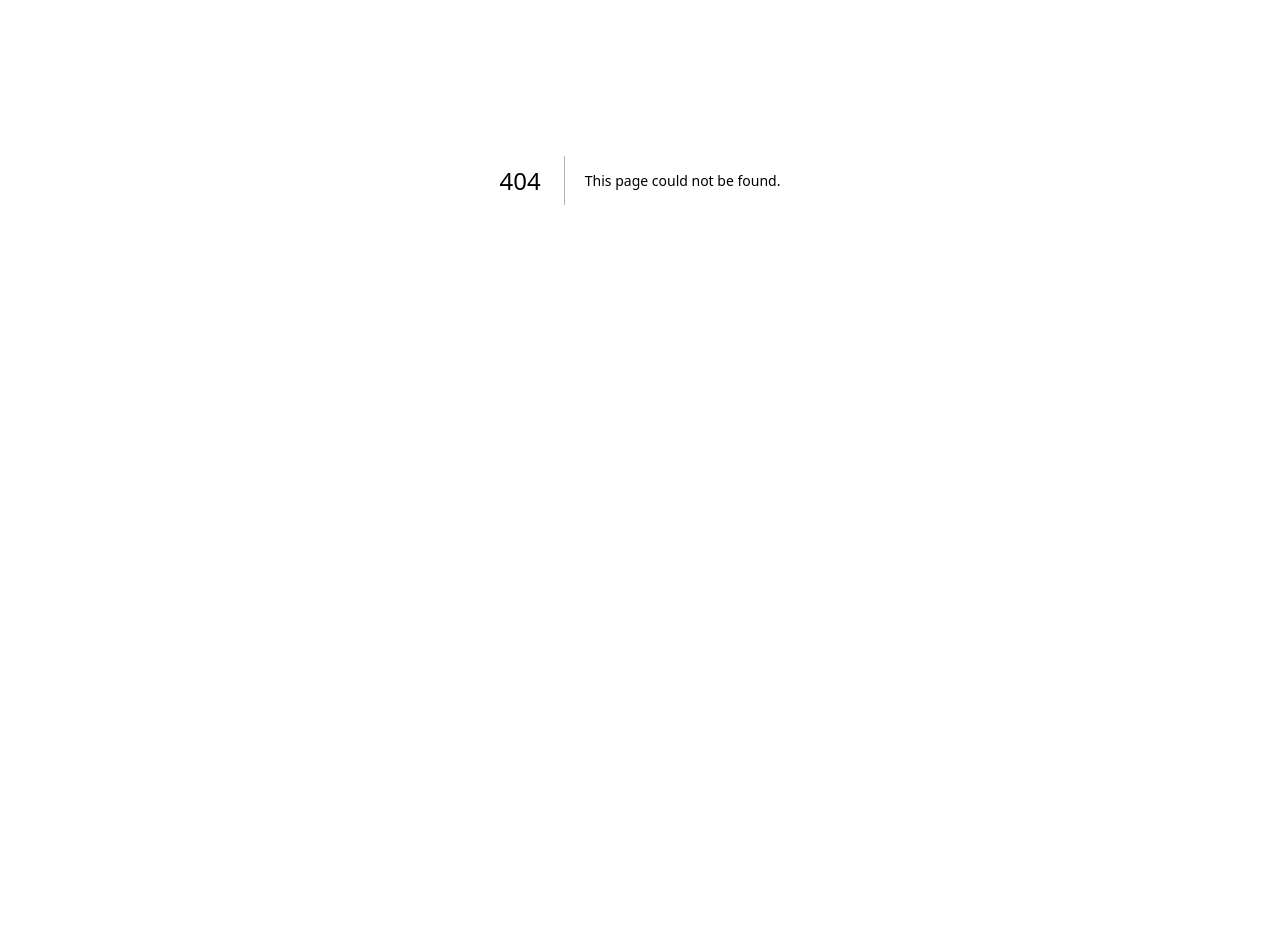
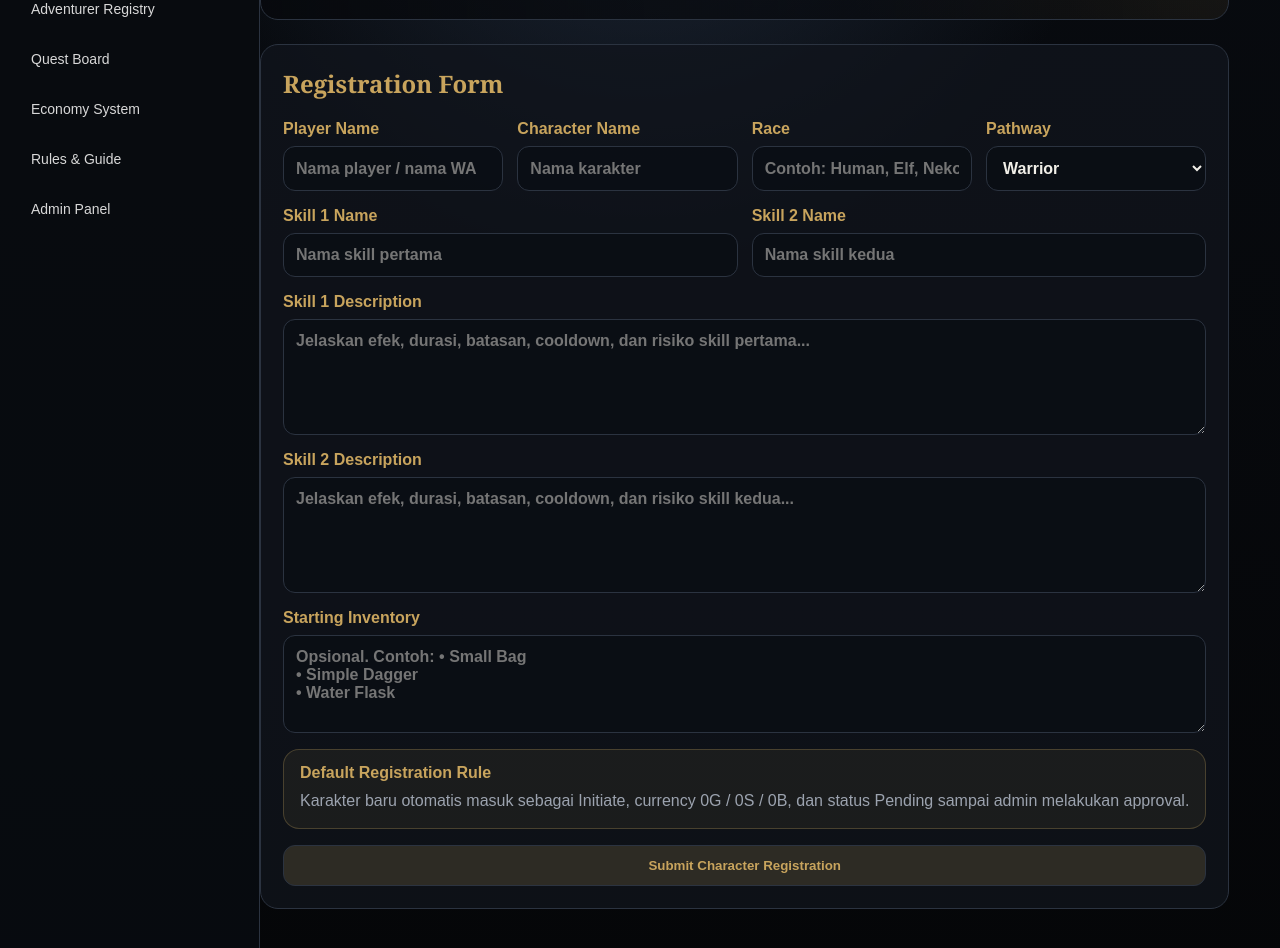
Before and after one commit to Lunariaaaa20/lunaria-player-portal, a Next.js app: page /registration in a window 1280 px wide. Before the commit this address had no page. Shown: the part 220-1168 px from the top of the page. Before the commit the page ends 800 px from the top, so only its background shows below. Built offline with nearby package versions, Linux system fonts and the light colour scheme.

Commit message:
Add public character registration form

```diff
--- /dev/null
+++ b/app/api/characters/register/route.js
@@ -0,0 +1,74 @@
+import { NextResponse } from "next/server";
+import { createClient } from "@supabase/supabase-js";
+
+function getServerClient() {
+  const supabaseUrl = process.env.NEXT_PUBLIC_SUPABASE_URL;
+  const serviceRoleKey = process.env.SUPABASE_SERVICE_ROLE_KEY;
+
+  if (!supabaseUrl || !serviceRoleKey) {
+    throw new Error("Missing Supabase server environment variables.");
+  }
+
+  return createClient(supabaseUrl, serviceRoleKey);
+}
+
+export async function POST(request) {
+  try {
+    const body = await request.json();
+
+    const requiredFields = [
+      "player_name",
+      "character_name",
+      "race",
+      "pathway",
+      "skill_1_name",
+      "skill_1_description",
+      "skill_2_name",
+      "skill_2_description",
+    ];
+
+    for (const field of requiredFields) {
+      if (!body[field] || String(body[field]).trim() === "") {
+        return NextResponse.json(
+          { error: `Field ${field} wajib diisi.` },
+          { status: 400 }
+        );
+      }
+    }
+
+    const supabase = getServerClient();
+
+    const payload = {
+      player_name: body.player_name,
+      character_name: body.character_name,
+      race: body.race,
+      guild_rank: "Initiate",
+      pathway: body.pathway,
+      skill_1_name: body.skill_1_name,
+      skill_1_description: body.skill_1_description,
+      skill_2_name: body.skill_2_name,
+      skill_2_description: body.skill_2_description,
+      inventory: body.inventory || "",
+      gold: 0,
+      silver: 0,
+      bronze: 0,
+      registered_guild: "Adventurer’s Guild of Valenford",
+      status: "Pending",
+      admin_notes: "Submitted from public registration form.",
+      updated_at: new Date().toISOString(),
+    };
+
+    const { error } = await supabase.from("characters").insert([payload]);
+
+    if (error) {
+      return NextResponse.json({ error: error.message }, { status: 500 });
+    }
+
+    return NextResponse.json({
+      ok: true,
+      message: "Character registration submitted. Waiting for admin approval.",
+    });
+  } catch (error) {
+    return NextResponse.json({ error: error.message }, { status: 500 });
+  }
+}
--- a/app/globals.css
+++ b/app/globals.css
@@ -1024,3 +1024,27 @@
     grid-template-columns: 1fr;
   }
 }
+
+.registration-note {
+  border: 1px solid rgba(190, 160, 95, 0.28);
+  background: rgba(190, 160, 95, 0.08);
+  border-radius: 16px;
+  padding: 14px 16px;
+}
+
+.registration-note strong {
+  display: block;
+  color: var(--gold);
+  margin-bottom: 6px;
+}
+
+.registration-note p {
+  margin: 0;
+  color: var(--muted);
+  line-height: 1.6;
+}
+
+.admin-message.is-success {
+  border-color: rgba(84, 180, 120, 0.35);
+  background: rgba(84, 180, 120, 0.1);
+}
--- /dev/null
+++ b/app/registration/page.js
@@ -0,0 +1,211 @@
+"use client";
+
+import Link from "next/link";
+import { useState } from "react";
+
+const initialForm = {
+  player_name: "",
+  character_name: "",
+  race: "",
+  pathway: "Warrior",
+  skill_1_name: "",
+  skill_1_description: "",
+  skill_2_name: "",
+  skill_2_description: "",
+  inventory: "",
+};
+
+const pathwayOptions = ["Warrior", "Mystic", "Shadow", "Nature"];
+
+export default function CharacterRegistrationPage() {
+  const [form, setForm] = useState(initialForm);
+  const [loading, setLoading] = useState(false);
+  const [message, setMessage] = useState("");
+  const [success, setSuccess] = useState(false);
+
+  function updateField(field, value) {
+    setForm((current) => ({
+      ...current,
+      [field]: value,
+    }));
+  }
+
+  async function handleSubmit(event) {
+    event.preventDefault();
+    setLoading(true);
+    setMessage("");
+    setSuccess(false);
+
+    const response = await fetch("/api/characters/register", {
+      method: "POST",
+      headers: {
+        "Content-Type": "application/json",
+      },
+      body: JSON.stringify(form),
+    });
+
+    const result = await response.json();
+
+    if (!response.ok) {
+      setMessage(result.error || "Registration failed.");
+      setLoading(false);
+      return;
+    }
+
+    setMessage("Registrasi karakter berhasil dikirim. Tunggu approval admin.");
+    setSuccess(true);
+    setForm(initialForm);
+    setLoading(false);
+  }
+
+  return (
+    <div className="page">
+      <aside className="sidebar">
+        <div className="logo">LUNARIA</div>
+        <div className="subtitle">Character Registration</div>
+
+        <nav className="nav">
+          <Link href="/">Home</Link>
+          <Link href="/registration">Character Registration</Link>
+          <Link href="/registry">Adventurer Registry</Link>
+          <Link href="/quests">Quest Board</Link>
+          <Link href="/economy">Economy System</Link>
+          <Link href="/rules">Rules & Guide</Link>
+          <Link href="/admin">Admin Panel</Link>
+        </nav>
+      </aside>
+
+      <main className="content">
+        <section className="hero">
+          <h1>CHARACTER REGISTRATION</h1>
+          <p>
+            Daftarkan karakter baru Lunaria. Semua pendaftaran masuk sebagai Pending
+            dan harus disetujui admin sebelum tampil di Adventurer Registry.
+          </p>
+        </section>
+
+        <section className="section">
+          <h2>Registration Form</h2>
+
+          <form className="admin-form" onSubmit={handleSubmit}>
+            <div className="form-grid">
+              <label>
+                Player Name
+                <input
+                  value={form.player_name}
+                  onChange={(e) => updateField("player_name", e.target.value)}
+                  placeholder="Nama player / nama WA"
+                  required
+                />
+              </label>
+
+              <label>
+                Character Name
+                <input
+                  value={form.character_name}
+                  onChange={(e) => updateField("character_name", e.target.value)}
+                  placeholder="Nama karakter"
+                  required
+                />
+              </label>
+
+              <label>
+                Race
+                <input
+                  value={form.race}
+                  onChange={(e) => updateField("race", e.target.value)}
+                  placeholder="Contoh: Human, Elf, Nekojin"
+                  required
+                />
+              </label>
+
+              <label>
+                Pathway
+                <select
+                  value={form.pathway}
+                  onChange={(e) => updateField("pathway", e.target.value)}
+                >
+                  {pathwayOptions.map((pathway) => (
+                    <option key={pathway}>{pathway}</option>
+                  ))}
+                </select>
+              </label>
+            </div>
+
+            <div className="form-grid">
+              <label>
+                Skill 1 Name
+                <input
+                  value={form.skill_1_name}
+                  onChange={(e) => updateField("skill_1_name", e.target.value)}
+                  placeholder="Nama skill pertama"
+                  required
+                />
+              </label>
+
+              <label>
+                Skill 2 Name
+                <input
+                  value={form.skill_2_name}
+                  onChange={(e) => updateField("skill_2_name", e.target.value)}
+                  placeholder="Nama skill kedua"
+                  required
+                />
+              </label>
+            </div>
+
+            <label>
+              Skill 1 Description
+              <textarea
+                value={form.skill_1_description}
+                onChange={(e) => updateField("skill_1_description", e.target.value)}
+                placeholder="Jelaskan efek, durasi, batasan, cooldown, dan risiko skill pertama..."
+                rows="5"
+                required
+              />
+            </label>
+
+            <label>
+              Skill 2 Description
+              <textarea
+                value={form.skill_2_description}
+                onChange={(e) => updateField("skill_2_description", e.target.value)}
+                placeholder="Jelaskan efek, durasi, batasan, cooldown, dan risiko skill kedua..."
+                rows="5"
+                required
+              />
+            </label>
+
+            <label>
+              Starting Inventory
+              <textarea
+                value={form.inventory}
+                onChange={(e) => updateField("inventory", e.target.value)}
+                placeholder="Opsional. Contoh: • Small Bag&#10;• Simple Dagger&#10;• Water Flask"
+                rows="4"
+              />
+            </label>
+
+            <div className="registration-note">
+              <strong>Default Registration Rule</strong>
+              <p>
+                Karakter baru otomatis masuk sebagai Initiate, currency 0G / 0S / 0B,
+                dan status Pending sampai admin melakukan approval.
+              </p>
+            </div>
+
+            <button className="admin-submit" type="submit" disabled={loading}>
+              {loading ? "Submitting..." : "Submit Character Registration"}
+            </button>
+
+            {message && (
+              <p className={success ? "admin-message is-success" : "admin-message"}>
+                {message}
+              </p>
+            )}
+          </form>
+        </section>
+      </main>
+    </div>
+  );
+}
```
